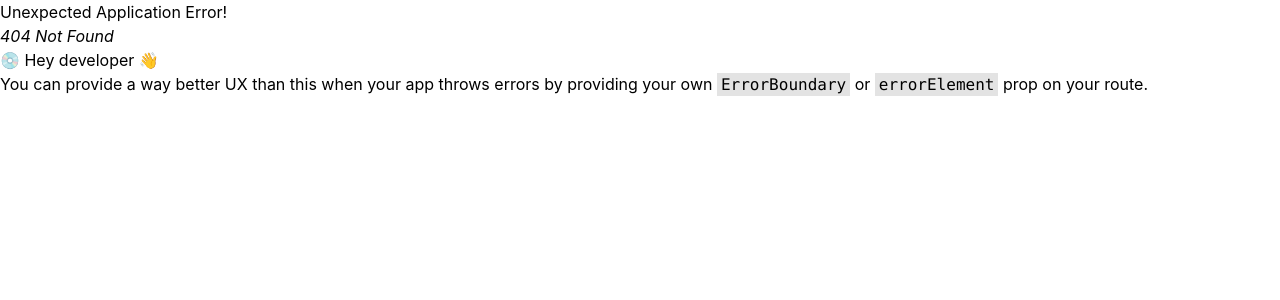
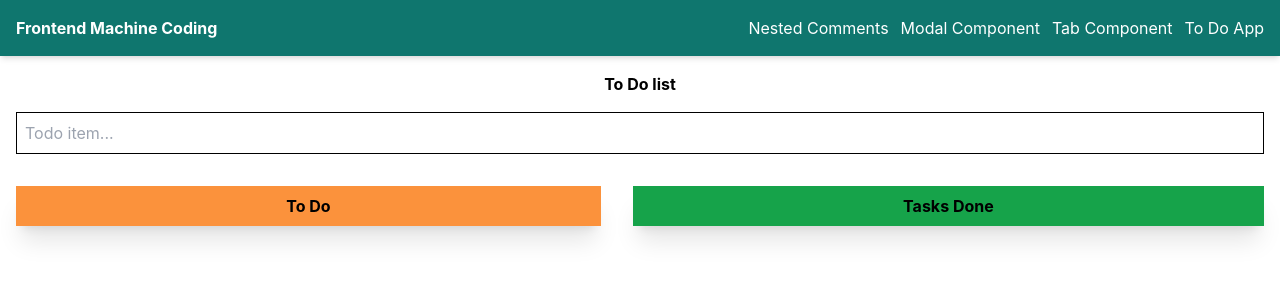
Before and after one commit to PreethiPantangi/FrontendMachineCoding, a React (Create React App) app: page /toDo in a window 1280 px wide. Before the commit this address had no page. Shown: the top 300 px of the page. Built offline with nearby package versions, Linux system fonts and the light colour scheme.

Commit message:
Updated code in ToDo feature

```diff
--- a/src/App.js
+++ b/src/App.js
@@ -6,6 +6,7 @@ import './App.css';
 import NestedComments from './components/NestedComments/NestedComments';
 import Modal from './components/Modal/Modal';
 import Tab from './components/Tab/Tab';
+import ToDo from './components/ToDoApp/ToDo';
 
 function App() {
 
@@ -16,7 +17,8 @@ function App() {
       children: [
         {path: '/', element: <NestedComments/>},
         {path: '/modal', element: <Modal/>},
-        {path: '/tab', element: <Tab/>}
+        {path: '/tab', element: <Tab/>},
+        {path: '/toDo', element: <ToDo/>}
       ]
     }
   ]);
--- a/src/components/Body.js
+++ b/src/components/Body.js
@@ -23,6 +23,11 @@ const Body = () => {
                 Tab Component
               </li>
             </Link>
+            <Link to="/toDo">
+              <li className="cursor-pointer hover:font-semibold">
+                To Do App
+              </li>
+            </Link>
           </ul>
         </div>
       </div>
--- a/src/components/NestedComments/NestedComments.js
+++ b/src/components/NestedComments/NestedComments.js
@@ -46,6 +46,9 @@ const NestedComments = () => {
           onClick={addComment}
         >Comment</button>
       </div>
+      {
+        comments.length <= 0 && <div className="text-center text-gray-600">No comments made!</div>
+      }
       <div className="m-4">
         {comments.map((comment) => (
           <DisplayComment
--- a/src/components/Tab/Tab.js
+++ b/src/components/Tab/Tab.js
@@ -19,7 +19,7 @@ const TabBody = ({tabsList}) => {
             tabsList.map((tab) => (
               <div
                 key={tab.id}
-                className={"p-4 shadow-md cursor-pointer bg-blue-500 w-52 text-white " + (tab.id === activeTabId ? ' bg-white border border-gray-400 text-black font-bold' : '')}
+                className={"p-4 shadow-md cursor-pointer bg-blue-500 w-52 font-bold" + (tab.id === activeTabId ? ' bg-white border border-gray-400 text-black font-bold' : '')}
                 onClick={() => setActiveTabId(tab.id)}
               >
                 {tab.tabName}
--- /dev/null
+++ b/src/components/ToDoApp/ToDo.js
@@ -0,0 +1,87 @@
+import React, { useState } from 'react'
+
+const ToDo = () => {
+
+  const [item, setItem] = useState('');
+  const [itemList, setItemList] = useState([]);
+
+  const onHitEnter = (e) => {
+    if(e.key === 'Enter') {
+      let toDoItem = {
+        id: new Date().valueOf(),
+        item: e.target.value,
+        toDo: true
+      };
+      setItemList([toDoItem, ...itemList]);
+      setItem('');
+    }
+  }
+
+  const updateItemState = (itemId) => {
+    const _itemList = [...itemList];
+    _itemList.forEach((item) => {
+      if(item.id === itemId) {
+        item.toDo = !item.toDo;
+      }
+    });
+    setItemList([..._itemList]);
+  }
+
+  return (
+    <div>
+      <p className='text-center mt-4 font-bold'>To Do list</p>
+      <div className='m-4'>
+        <input
+          type='text'
+          id='item'
+          className='border border-black p-2 w-full'
+          placeholder='Todo item...'
+          value={item}
+          onChange={(e) => setItem(e.target.value)}
+          onKeyUp={onHitEnter}
+        />
+      </div>
+      <div className='grid grid-flow-col'>
+        <div className='col-span-6 m-4'>
+          <p className='text-center font-bold shadow-xl bg-orange-400 p-2'>To Do</p>
+          <div>
+            <ul>
+              {
+                (itemList.filter(item => item.toDo))
+                .map(item =>
+                  <li
+                    key={item.id}
+                    className='m-4 hover:shadow-md bg-gray-300 p-2 flex justify-between border border-solid'
+                  >
+                    <p>{item.item}</p>
+                    <p className='cursor-pointer hover:font-bold' onClick={() => updateItemState(item.id)}>Done</p>
+                  </li>
+                )
+              }
+            </ul>
+          </div>
+        </div>
+        <div className='col-span-6 m-4'>
+          <p className='text-center font-bold shadow-xl bg-green-600 p-2'>Tasks Done</p>
+          <div>
+            <ul>
+              {
+                (itemList.filter(item => !item.toDo))
+                .map(item =>
+                  <li
+                    key={item.id}
+                    className='m-4 hover:shadow-md bg-gray-300 p-2 flex justify-between'
+                  >
+                    <p>{item.item}</p>
+                    <p className='cursor-pointer hover:font-bold' onClick={() => updateItemState(item.id)}>ToDo</p>
+                  </li>
+                )}
+            </ul>
+          </div>
+        </div>
+      </div>
+    </div>
+  )
+}
+
+export default ToDo
```
